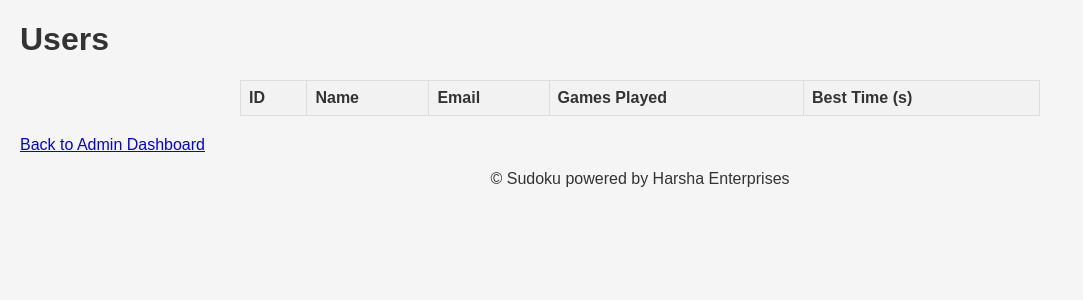
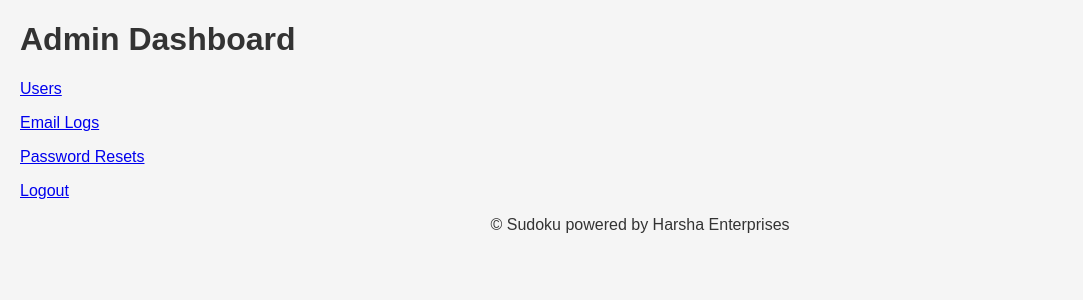
Before and after one commit to harsha86396/sudoku_app, a Flask app: page /admin/dashboard in a window 1280 px wide. Shown: the part 99-399 px from the top of the page, without its empty margins (0-1083 px from the left). Run offline with Flask 3, Linux system fonts and the light colour scheme; the visitor is signed in with stand-in values (Sample User, id 1); lists and menus that the app fills with data are empty; some libraries are stand-ins or nearby versions.

Commit message:
Update admin_dashboard.html

```diff
--- a/templates/admin_dashboard.html
+++ b/templates/admin_dashboard.html
@@ -1,11 +1,8 @@
 {% extends 'base.html' %}
 {% block content %}
-  <h1>Users</h1>
-  <table border="1">
-    <tr><th>ID</th><th>Name</th><th>Email</th><th>Games Played</th><th>Best Time (s)</th></tr>
-    {% for row in rows %}
-      <tr><td>{{ row.id }}</td><td>{{ row.name }}</td><td>{{ row.email }}</td><td>{{ row.games }}</td><td>{{ row.best }}</td></tr>
-    {% endfor %}
-  </table>
-  <p><a href="{{ url_for('admin_dashboard') }}">Back to Admin Dashboard</a></p>
+  <h1>Admin Dashboard</h1>
+  <p><a href="{{ url_for('admin_users') }}">Users</a></p>
+  <p><a href="{{ url_for('admin_email_logs') }}">Email Logs</a></p>
+  <p><a href="{{ url_for('admin_password_resets') }}">Password Resets</a></p>
+  <p><a href="{{ url_for('logout') }}">Logout</a></p>
 {% endblock %}
```
